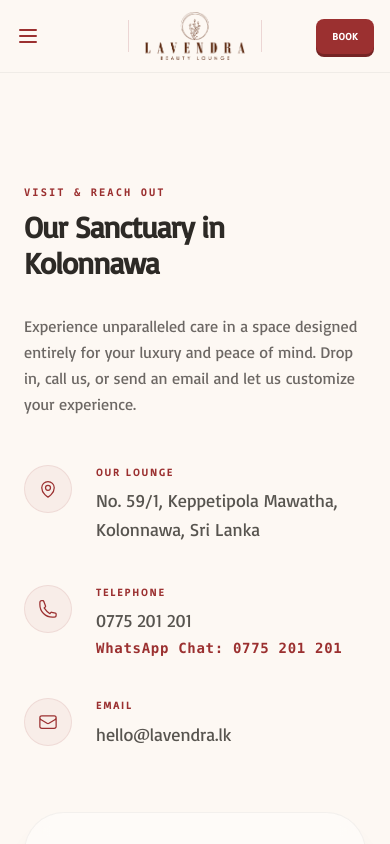
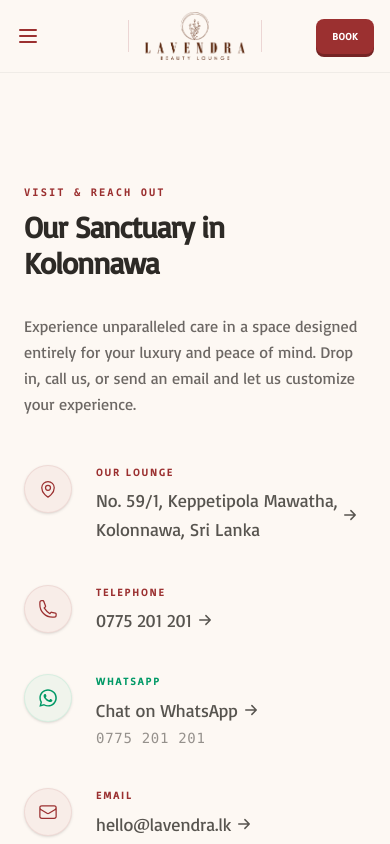
Before and after one commit to mss879/salon-new, a Next.js app: page /contact in a window 390 px wide. Shown: the top 844 px of the page. Built offline with nearby package versions, Linux system fonts and the light colour scheme.

Commit message:
feat(ui): add global floating phone & WhatsApp button dock and refine contact page details

```diff
--- a/src/app/layout.tsx
+++ b/src/app/layout.tsx
@@ -3,6 +3,7 @@
 import "./globals.css";
 import Navbar from "@/components/Navbar";
 import Footer from "@/components/Footer";
+import FloatingContact from "@/components/FloatingContact";
 
 const basicFont = localFont({
   src: "../../public/Basic/Basic-Regular.ttf",
@@ -133,6 +134,7 @@
         <Navbar />
         {children}
         <Footer />
+        <FloatingContact />
       </body>
     </html>
   );
--- a/src/components/ContactClient.tsx
+++ b/src/components/ContactClient.tsx
@@ -88,8 +88,8 @@
 
               <div className="flex flex-col gap-10">
                 {/* Address */}
-                <div className="flex gap-6 items-start">
-                  <div className="w-12 h-12 rounded-full bg-primary/5 flex items-center justify-center text-primary shrink-0 border border-primary/10">
+                <div className="flex gap-6 items-start group">
+                  <div className="w-12 h-12 rounded-full bg-primary/5 group-hover:bg-primary/10 flex items-center justify-center text-primary shrink-0 border border-primary/10 group-hover:border-primary/20 transition-all duration-300 shadow-sm group-hover:scale-110">
                     <svg className="w-5 h-5" fill="none" viewBox="0 0 24 24" stroke="currentColor" strokeWidth="1.5">
                       <path strokeLinecap="round" strokeLinejoin="round" d="M15 10.5a3 3 0 11-6 0 3 3 0 016 0z" />
                       <path strokeLinecap="round" strokeLinejoin="round" d="M19.5 10.5c0 7.142-7.5 11.25-7.5 11.25s-7.5-4.108-7.5-11.25a7.5 7.5 0 1115 0z" />
@@ -100,42 +100,73 @@
                     <Link
                       href="https://maps.google.com"
                       target="_blank"
-                      className="text-foreground/80 font-serif text-lg lg:text-xl leading-relaxed hover:text-primary transition-colors"
+                      className="text-foreground/80 font-serif text-lg lg:text-xl leading-relaxed hover:text-primary transition-colors flex items-center gap-1.5"
                     >
-                      No. 59/1, Keppetipola Mawatha,<br />Kolonnawa, Sri Lanka
+                      <span>No. 59/1, Keppetipola Mawatha,<br />Kolonnawa, Sri Lanka</span>
+                      <svg className="w-3.5 h-3.5 translate-x-0 group-hover:translate-x-1 transition-transform duration-300 shrink-0" fill="none" viewBox="0 0 24 24" stroke="currentColor" strokeWidth="2.5">
+                        <path strokeLinecap="round" strokeLinejoin="round" d="M13.5 4.5L21 12m0 0l-7.5 7.5M21 12H3" />
+                      </svg>
                     </Link>
                   </div>
                 </div>
 
                 {/* Phone */}
-                <div className="flex gap-6 items-start">
-                  <div className="w-12 h-12 rounded-full bg-primary/5 flex items-center justify-center text-primary shrink-0 border border-primary/10">
+                <div className="flex gap-6 items-start group">
+                  <div className="w-12 h-12 rounded-full bg-primary/5 group-hover:bg-primary/10 flex items-center justify-center text-primary shrink-0 border border-primary/10 group-hover:border-primary/20 transition-all duration-300 shadow-sm group-hover:scale-110">
                     <svg className="w-5 h-5" fill="none" viewBox="0 0 24 24" stroke="currentColor" strokeWidth="1.5">
                       <path strokeLinecap="round" strokeLinejoin="round" d="M2.25 6.75c0 8.284 6.716 15 15 15h2.25a2.25 2.25 0 002.25-2.25v-1.372c0-.516-.351-.966-.852-1.091l-4.423-1.106c-.44-.11-.902.055-1.173.417l-.97 1.293c-2.824-1.802-5.181-4.158-6.983-6.983l1.294-.97c.362-.273.528-.735.417-1.173L6.963 3.102a1.125 1.125 0 00-1.11-1.008H4.5a2.25 2.25 0 00-2.25 2.25v1.356z" />
                     </svg>
                   </div>
                   <div className="flex flex-col">
                     <span className="uppercase text-[0.65rem] font-bold tracking-[0.2em] text-primary mb-1.5">TELEPHONE</span>
-                    <Link href="tel:+94775201201" className="text-foreground/80 font-serif text-lg lg:text-xl hover:text-primary transition-colors">
-                      0775 201 201
-                    </Link>
-                    <Link href="https://wa.me/94775201201" target="_blank" className="text-primary font-mono text-sm tracking-wider font-semibold mt-1 hover:underline">
-                      WhatsApp Chat: 0775 201 201
+                    <Link href="tel:+94775201201" className="text-foreground/80 font-serif text-lg lg:text-xl hover:text-primary transition-colors flex items-center gap-1.5">
+                      <span>0775 201 201</span>
+                      <svg className="w-3.5 h-3.5 translate-x-0 group-hover:translate-x-1 transition-transform duration-300 shrink-0" fill="none" viewBox="0 0 24 24" stroke="currentColor" strokeWidth="2.5">
+                        <path strokeLinecap="round" strokeLinejoin="round" d="M13.5 4.5L21 12m0 0l-7.5 7.5M21 12H3" />
+                      </svg>
                     </Link>
                   </div>
                 </div>
 
+                {/* WhatsApp */}
+                <div className="flex gap-6 items-start group">
+                  <div className="w-12 h-12 rounded-full bg-emerald-500/5 group-hover:bg-emerald-500/10 flex items-center justify-center text-emerald-600 shrink-0 border border-emerald-500/10 group-hover:border-emerald-500/20 transition-all duration-300 shadow-sm group-hover:scale-110">
+                    <svg className="w-5 h-5 fill-current" viewBox="0 0 448 512">
+                      <path d="M380.9 97.1C339 55.1 283.2 32 223.9 32c-122.4 0-222 99.6-222 222 0 39.1 10.2 77.3 29.6 111L3 480l117.7-30.9c32.4 17.7 68.9 27 106.1 27h.1c122.3 0 224.1-99.6 224.1-222 0-59.3-25.2-115-67.1-157zm-157 341.6c-33.2 0-65.7-8.9-94-25.7l-6.7-4-69.8 18.3L72 359.2l-4.4-7c-18.5-29.4-28.2-63.3-28.2-98.2 0-101.7 82.8-184.5 184.6-184.5 49.3 0 95.6 19.2 130.4 54.1 34.8 34.9 56.2 81.2 56.1 130.5 0 101.8-84.9 184.6-186.6 184.6zm101.2-138.2c-5.5-2.8-32.8-16.2-37.9-18-5.1-1.9-8.8-2.8-12.5 2.8-3.7 5.6-14.3 18-17.6 21.8-3.2 3.7-6.5 4.2-12 1.4-32.6-16.3-54-29.1-75.5-66-5.7-9.8 5.7-9.1 16.3-30.3 1.8-3.7.9-6.9-.5-9.7-1.4-2.8-12.5-30.1-17.1-41.2-4.5-10.8-9.1-9.3-12.5-9.5-3.2-.2-6.9-.2-10.6-.2-3.7 0-9.7 1.4-14.8 6.9-5.1 5.6-19.4 19-19.4 46.3 0 27.3 19.8 53.7 22.6 57.4 2.8 3.7 39.1 59.7 94.8 83.8 35.2 15.2 49 16.5 66.6 13.9 10.7-1.6 32.8-13.4 37.4-26.4 4.6-13 4.6-24.1 3.2-26.4-1.3-2.5-5-3.9-10.5-6.6z"/>
+                    </svg>
+                  </div>
+                  <div className="flex flex-col">
+                    <span className="uppercase text-[0.65rem] font-bold tracking-[0.2em] text-emerald-600 mb-1.5">WHATSAPP</span>
+                    <Link
+                      href="https://wa.me/94775201201"
+                      target="_blank"
+                      className="text-foreground/80 font-serif text-lg lg:text-xl hover:text-emerald-600 transition-colors flex items-center gap-1.5"
+                    >
+                      Chat on WhatsApp
+                      <svg className="w-3.5 h-3.5 translate-x-0 group-hover:translate-x-1 transition-transform duration-300" fill="none" viewBox="0 0 24 24" stroke="currentColor" strokeWidth="2.5">
+                        <path strokeLinecap="round" strokeLinejoin="round" d="M13.5 4.5L21 12m0 0l-7.5 7.5M21 12H3" />
+                      </svg>
+                    </Link>
+                    <span className="text-foreground/50 font-mono text-sm tracking-wider mt-1">
+                      0775 201 201
+                    </span>
+                  </div>
+                </div>
+
                 {/* Email */}
-                <div className="flex gap-6 items-start">
-                  <div className="w-12 h-12 rounded-full bg-primary/5 flex items-center justify-center text-primary shrink-0 border border-primary/10">
+                <div className="flex gap-6 items-start group">
+                  <div className="w-12 h-12 rounded-full bg-primary/5 group-hover:bg-primary/10 flex items-center justify-center text-primary shrink-0 border border-primary/10 group-hover:border-primary/20 transition-all duration-300 shadow-sm group-hover:scale-110">
                     <svg className="w-5 h-5" fill="none" viewBox="0 0 24 24" stroke="currentColor" strokeWidth="1.5">
                       <path strokeLinecap="round" strokeLinejoin="round" d="M21.75 6.75v10.5a2.25 2.25 0 01-2.25 2.25h-15a2.25 2.25 0 01-2.25-2.25V6.75m19.5 0A2.25 2.25 0 0019.5 4.5h-15a2.25 2.25 0 00-2.25 2.25m19.5 0v.243a2.25 2.25 0 01-1.07 1.916l-7.5 4.615a2.25 2.25 0 01-2.36 0L3.32 8.91a2.25 2.25 0 01-1.07-1.916V6.75" />
                     </svg>
                   </div>
                   <div className="flex flex-col">
                     <span className="uppercase text-[0.65rem] font-bold tracking-[0.2em] text-primary mb-1.5">EMAIL</span>
-                    <Link href="mailto:hello@lavendra.lk" className="text-foreground/80 font-serif text-lg lg:text-xl hover:text-primary transition-colors">
-                      hello@lavendra.lk
+                    <Link href="mailto:hello@lavendra.lk" className="text-foreground/80 font-serif text-lg lg:text-xl hover:text-primary transition-colors flex items-center gap-1.5">
+                      <span>hello@lavendra.lk</span>
+                      <svg className="w-3.5 h-3.5 translate-x-0 group-hover:translate-x-1 transition-transform duration-300 shrink-0" fill="none" viewBox="0 0 24 24" stroke="currentColor" strokeWidth="2.5">
+                        <path strokeLinecap="round" strokeLinejoin="round" d="M13.5 4.5L21 12m0 0l-7.5 7.5M21 12H3" />
+                      </svg>
                     </Link>
                   </div>
                 </div>
--- /dev/null
+++ b/src/components/FloatingContact.tsx
@@ -0,0 +1,76 @@
+"use client";
+
+import { useState, useEffect } from "react";
+import { motion, AnimatePresence } from "framer-motion";
+import { usePathname } from "next/navigation";
+
+export default function FloatingContact() {
+  const [isVisible, setIsVisible] = useState(false);
+  const pathname = usePathname();
+
+  useEffect(() => {
+    const handleScroll = () => {
+      // Show when scrolled past 400px (past the hero section)
+      if (window.scrollY > 400) {
+        setIsVisible(true);
+      } else {
+        setIsVisible(false);
+      }
+    };
+    window.addEventListener("scroll", handleScroll);
+    return () => window.removeEventListener("scroll", handleScroll);
+  }, []);
+
+  // Except on the contact page
+  if (pathname === "/contact") {
+    return null;
+  }
+
+  return (
+    <AnimatePresence>
+      {isVisible && (
+        <motion.div
+          initial={{ opacity: 0, y: 50, scale: 0.8 }}
+          animate={{ opacity: 1, y: 0, scale: 1 }}
+          exit={{ opacity: 0, y: 20, scale: 0.8 }}
+          transition={{ type: "spring", stiffness: 260, damping: 20 }}
+          className="fixed bottom-8 right-6 z-50 flex flex-col gap-4"
+        >
+          {/* Phone Call Button */}
+          <div className="relative group flex items-center justify-end">
+            <span className="absolute mr-14 bg-foreground/90 backdrop-blur-sm text-background text-xs font-bold uppercase tracking-wider px-3 py-1.5 rounded-md opacity-0 group-hover:opacity-100 transition-opacity duration-300 pointer-events-none whitespace-nowrap shadow-md">
+              Call Us
+            </span>
+            <a
+              href="tel:+94775201201"
+              className="w-12 h-12 sm:w-14 sm:h-14 rounded-full bg-primary hover:bg-primary-hover text-white flex items-center justify-center shadow-lg hover:shadow-primary/30 transition-all duration-300 hover:scale-110 active:scale-95 border border-white/10"
+              aria-label="Call Us"
+            >
+              <svg className="w-5 h-5 sm:w-6 sm:h-6" fill="none" viewBox="0 0 24 24" stroke="currentColor" strokeWidth="2">
+                <path strokeLinecap="round" strokeLinejoin="round" d="M2.25 6.75c0 8.284 6.716 15 15 15h2.25a2.25 2.25 0 002.25-2.25v-1.372c0-.516-.351-.966-.852-1.091l-4.423-1.106c-.44-.11-.902.055-1.173.417l-.97 1.293c-2.824-1.802-5.181-4.158-6.983-6.983l1.294-.97c.362-.273.528-.735.417-1.173L6.963 3.102a1.125 1.125 0 00-1.11-1.008H4.5a2.25 2.25 0 00-2.25 2.25v1.356z" />
+              </svg>
+            </a>
+          </div>
+
+          {/* WhatsApp Button */}
+          <div className="relative group flex items-center justify-end">
+            <span className="absolute mr-14 bg-foreground/90 backdrop-blur-sm text-background text-xs font-bold uppercase tracking-wider px-3 py-1.5 rounded-md opacity-0 group-hover:opacity-100 transition-opacity duration-300 pointer-events-none whitespace-nowrap shadow-md">
+              Chat on WhatsApp
+            </span>
+            <a
+              href="https://wa.me/94775201201"
+              target="_blank"
+              rel="noopener noreferrer"
+              className="w-12 h-12 sm:w-14 sm:h-14 rounded-full bg-emerald-600 hover:bg-emerald-700 text-white flex items-center justify-center shadow-lg hover:shadow-emerald-600/30 transition-all duration-300 hover:scale-110 active:scale-95 border border-white/10"
+              aria-label="Chat on WhatsApp"
+            >
+              <svg className="w-5 h-5 sm:w-6 sm:h-6 fill-current" viewBox="0 0 448 512">
+                <path d="M380.9 97.1C339 55.1 283.2 32 223.9 32c-122.4 0-222 99.6-222 222 0 39.1 10.2 77.3 29.6 111L3 480l117.7-30.9c32.4 17.7 68.9 27 106.1 27h.1c122.3 0 224.1-99.6 224.1-222 0-59.3-25.2-115-67.1-157zm-157 341.6c-33.2 0-65.7-8.9-94-25.7l-6.7-4-69.8 18.3L72 359.2l-4.4-7c-18.5-29.4-28.2-63.3-28.2-98.2 0-101.7 82.8-184.5 184.6-184.5 49.3 0 95.6 19.2 130.4 54.1 34.8 34.9 56.2 81.2 56.1 130.5 0 101.8-84.9 184.6-186.6 184.6zm101.2-138.2c-5.5-2.8-32.8-16.2-37.9-18-5.1-1.9-8.8-2.8-12.5 2.8-3.7 5.6-14.3 18-17.6 21.8-3.2 3.7-6.5 4.2-12 1.4-32.6-16.3-54-29.1-75.5-66-5.7-9.8 5.7-9.1 16.3-30.3 1.8-3.7.9-6.9-.5-9.7-1.4-2.8-12.5-30.1-17.1-41.2-4.5-10.8-9.1-9.3-12.5-9.5-3.2-.2-6.9-.2-10.6-.2-3.7 0-9.7 1.4-14.8 6.9-5.1 5.6-19.4 19-19.4 46.3 0 27.3 19.8 53.7 22.6 57.4 2.8 3.7 39.1 59.7 94.8 83.8 35.2 15.2 49 16.5 66.6 13.9 10.7-1.6 32.8-13.4 37.4-26.4 4.6-13 4.6-24.1 3.2-26.4-1.3-2.5-5-3.9-10.5-6.6z"/>
+              </svg>
+            </a>
+          </div>
+        </motion.div>
+      )}
+    </AnimatePresence>
+  );
+}
```
